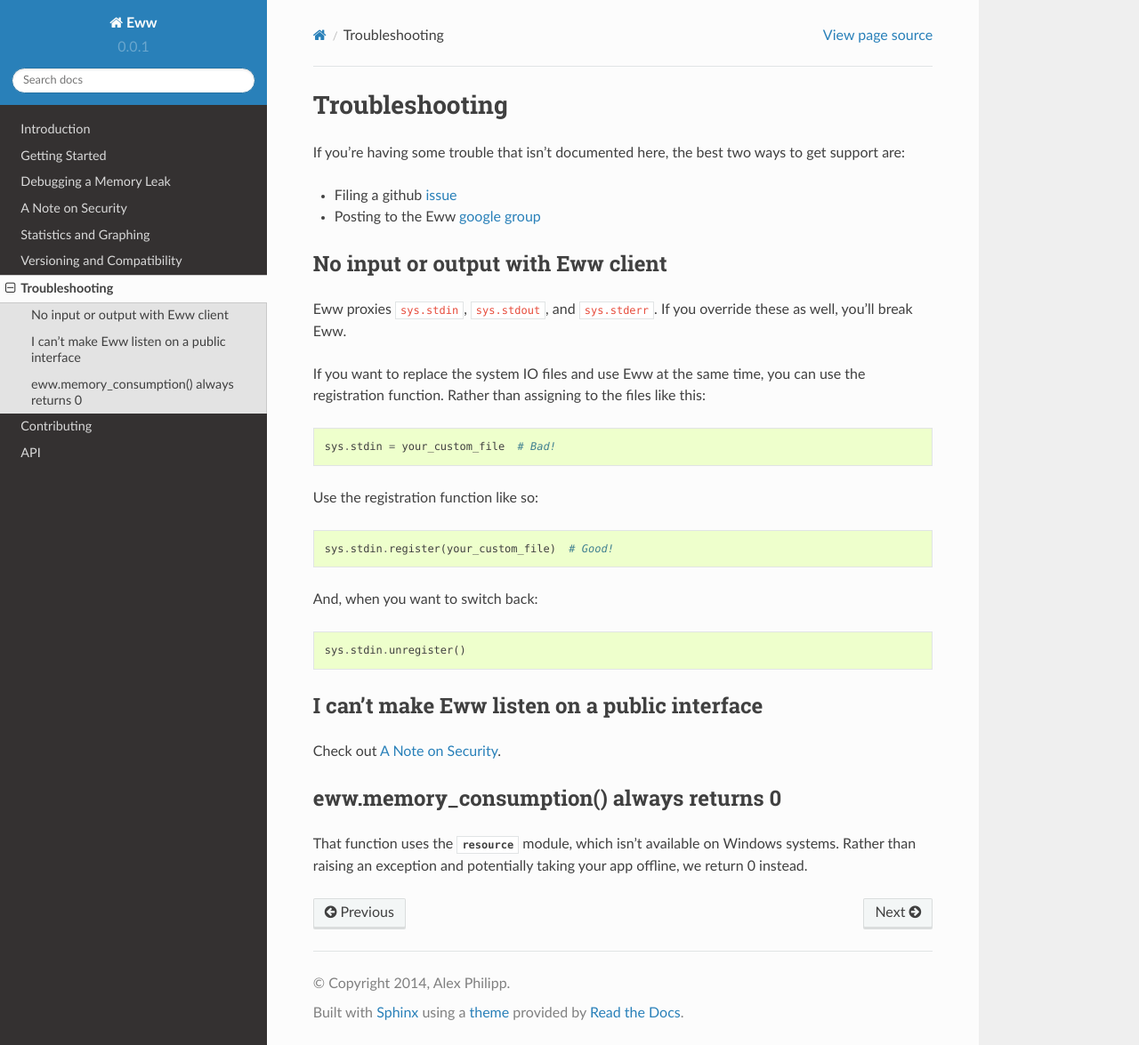
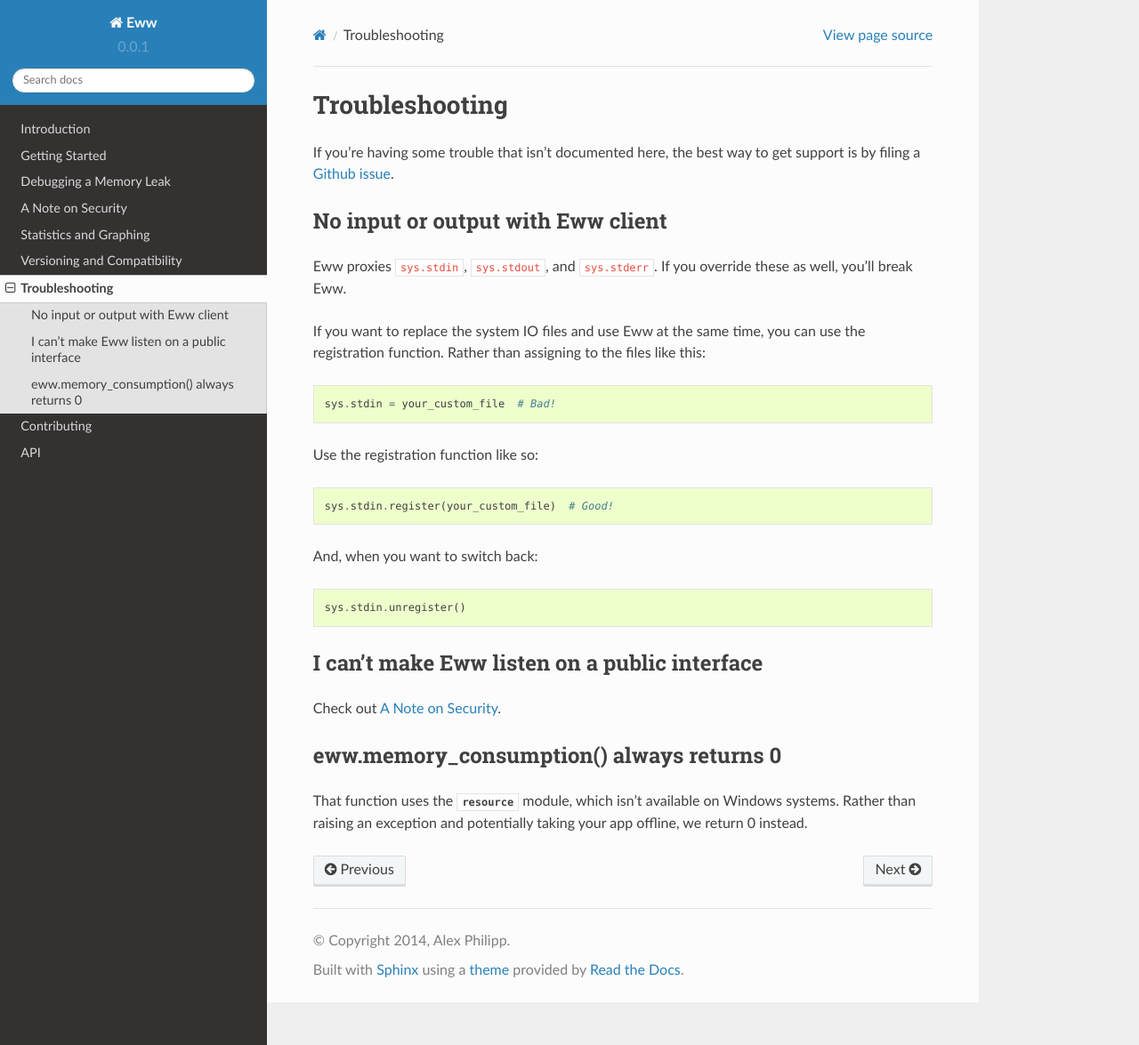
Before and after one commit to py-eww/eww, a Sphinx documentation site: the page built from docs/source/troubleshooting.rst, in a window 1280 px wide and 1175 px high. Shown: the whole window at 89% size. Built offline with Sphinx 7.4.7 and the Read the Docs theme 2.0.0, drawn with Linux system fonts in a browser that asks for light colours.

Commit message:
extended docs

```diff
--- a/docs/source/getting_started.rst
+++ b/docs/source/getting_started.rst
@@ -7,6 +7,8 @@
 -------------------
 
 Every Eww release is tested on OSX and Linux.
+
+On each platform, Eww is tested on CPython 2.6, 2.7, and PyPy.
 
 Eww *probably* works on Windows, but we do not make any guarantees, or test anything on Windows.
 
--- a/docs/source/statistics.rst
+++ b/docs/source/statistics.rst
@@ -60,3 +60,5 @@
 By default, Eww will only store the 500 most recent graph datapoints.  This is to prevent the memory usage of busy applications from ballooning.  You can change this limit when embedding Eww like so::
 
     eww.embed(max_datapoints=1000)
+
+``max_datapoints`` is a per-name limit.  That is, if ``max_datapoints`` is 1000, then each unique graph name can have up to 1000 entries.
--- a/docs/source/troubleshooting.rst
+++ b/docs/source/troubleshooting.rst
@@ -3,10 +3,7 @@
 Troubleshooting
 ===============
 
-If you're having some trouble that isn't documented here, the best two ways to get support are:
-
-* Filing a github `issue <https://github.com/py-eww/eww/issues>`_
-* Posting to the Eww `google group <https://groups.google.com/forum/#!forum/eww-support/new>`_
+If you're having some trouble that isn't documented here, the best way to get support is by filing a `Github issue <https://github.com/py-eww/eww/issues>`_.
 
 No input or output with Eww client
 ----------------------------------
--- a/docs/source/versioning_compatibility.rst
+++ b/docs/source/versioning_compatibility.rst
@@ -8,7 +8,7 @@
 That means:
 
 * Eww's versions are denoted by three integers: MAJOR.MINOR.PATCH
-* The PATCH number is incremented on bugfixes and documentation changes
+* The PATCH number is incremented on bugfixes
 * The MINOR number is incremented when backwards-compatible functionality is added
 * The MAJOR number is incremented when the public API is changed
 
```
